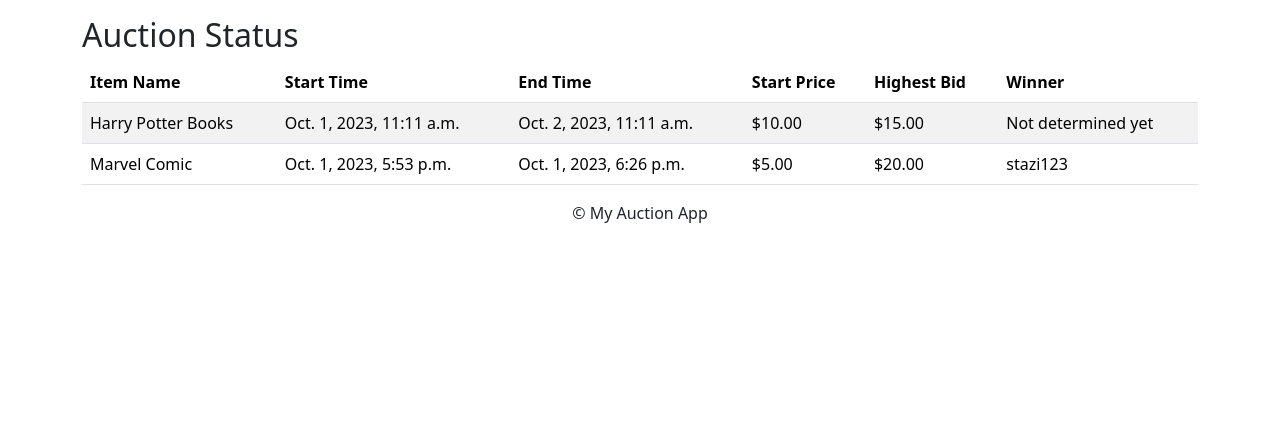
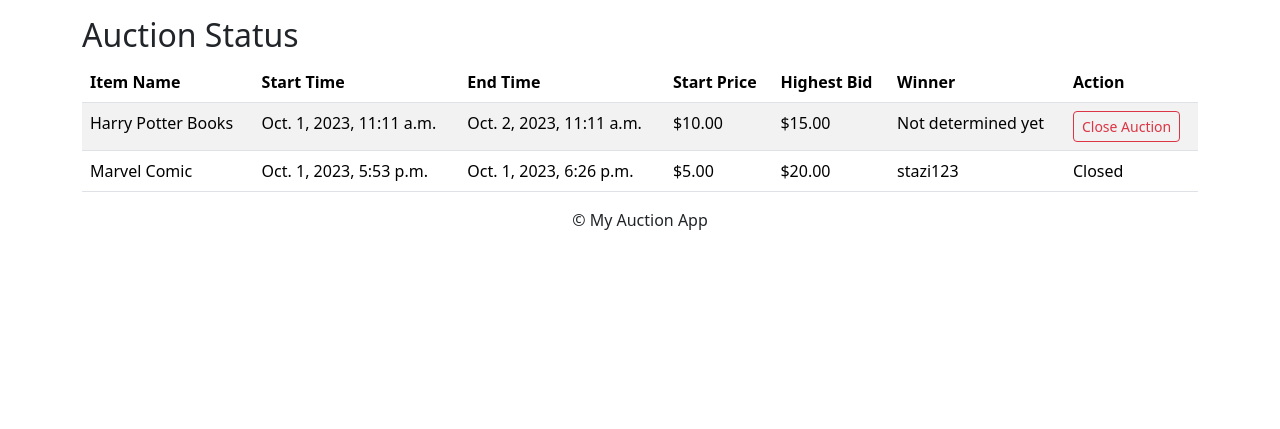
Before and after one commit to mojnomiya/seller-app, a Django app: page /auction/admin/auctions/ in a window 1280 px wide. Shown: the part 96-525 px from the top of the page. Before the commit the page ends 319 px from the top, so only its background shows below. Run offline with Django 4.2, Linux system fonts and the light colour scheme; data comes from the database, SQL or seed files in the repository; both versions use the stored data as it was after the commit.

Commit message:
added requirements.txt, edited README.md, auction ending logic implemented.

```diff
--- a/auction/models.py
+++ b/auction/models.py
@@ -8,6 +8,21 @@ class Auction(models.Model):
     item_name = models.CharField(max_length=255)
     user = models.ForeignKey(User, on_delete=models.CASCADE, related_name='auctions_created')
     winner = models.ForeignKey(User, on_delete=models.SET_NULL, null=True, blank=True, related_name='auctions_won')
+    is_active = models.BooleanField(default=True)
+
+    def determine_winner(self):
+        bids = self.bid_set.all().order_by('-amount')
+
+        if bids:
+            highest_bid = bids[0]
+            self.winner = highest_bid.user
+            self.is_active = False
+            self.save()
+            return self.winner
+        else:
+            self.winner = None
+            self.save()
+            return None
 
     def __str__(self):
         return self.item_name
--- a/auction/templates/auction/admin_auctions.html
+++ b/auction/templates/auction/admin_auctions.html
@@ -12,6 +12,7 @@
                 <th>Start Price</th>
                 <th>Highest Bid</th>
                 <th>Winner</th>
+                <th>Action</th>
             </tr>
         </thead>
         <tbody>
@@ -35,6 +36,13 @@
                             Not determined yet
                         {% endif %}
                     </td>
+                    {% if data.auction.is_active %}
+                    <td>
+                        <a href="{% url 'end_auction' data.auction.id %}" class="btn btn-outline-danger btn-sm">Close Auction</a>
+                    </td>
+                    {% else %}
+                        <td>Closed</td>
+                    {% endif %}
                 </tr>
             {% endfor %}
         </tbody>
--- a/auction/urls.py
+++ b/auction/urls.py
@@ -8,4 +8,5 @@ urlpatterns = [
     path('login/', views.user_login, name='login'),
     path('logout/', views.logout_view, name='logout'),
     path('place_bid/<int:item_id>', views.place_bid, name='place_bid'),
+    path('end-auction/<int:auction_id>/', views.end_auction, name='end_auction'),
 ]
--- a/auction/views.py
+++ b/auction/views.py
@@ -1,11 +1,11 @@
 from django.shortcuts import redirect, render
-
-import auction
 from .models import Auction, Bid
 from django.utils import timezone
 from django.contrib.auth.forms import UserCreationForm
 from django.contrib.auth import authenticate, login, logout
 from django.contrib.auth.models import User
+from django.shortcuts import get_object_or_404, redirect
+from django.contrib import messages
 
 def home(request):
     active_auctions = Auction.objects.filter(end_time__gt=timezone.now())
@@ -35,6 +35,19 @@ def place_bid(request, item_id):
         message = 'Bid placed successfully'
         return render(request, 'auction/placebid.html', {'item': item, 'message': message})
     return render(request, 'auction/placebid.html', {'item': item})
+
+def end_auction(request, auction_id):
+    auction = get_object_or_404(Auction, pk=auction_id)
+
+    current_time = timezone.now()
+
+    if current_time >= auction.end_time:
+        winner = auction.determine_winner()
+        messages.success(request, f'Auction {auction.id} has ended successfully.')
+        return redirect('admin_auctions')
+    else:
+        messages.success(request, f'Check auction details')
+        return redirect('admin_auctions')
 
 def user_register(request):
     message = ""
--- /dev/null
+++ b/requirements.txt
@@ -0,0 +1,4 @@
+asgiref==3.7.2
+Django==4.2.5
+sqlparse==0.4.4
+typing_extensions==4.8.0
```
Also changed, not shown: auction/templates/auction/index.html (+0 -8 lines), README.md, auction/migrations/0002_auction_is_active.py (added), db.sqlite3.
